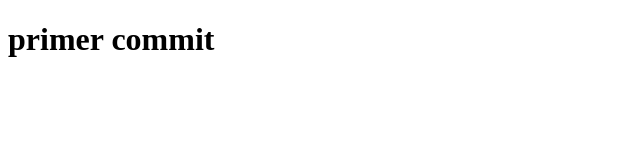
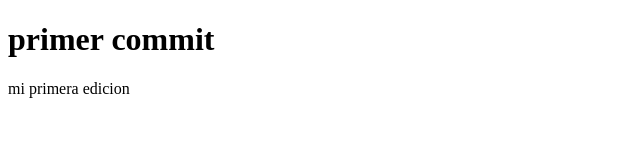
Before and after one commit to morales293/new-repo, a plain HTML site: page index.html in a window 1280 px wide. Shown: the whole page, without its empty margins (0-640 px from the left). Drawn offline with Linux system fonts and the light colour scheme.

Commit message:
add p tag

```diff
--- a/index.html
+++ b/index.html
@@ -7,6 +7,8 @@
   </head>
   <body>
     <h1>primer commit</h1>
-    <main class="mi segundo commit"></main>
+    <main class="mi segundo commit">
+      <p>mi primera edicion</p>
+    </main>
   </body>
 </html>
```
